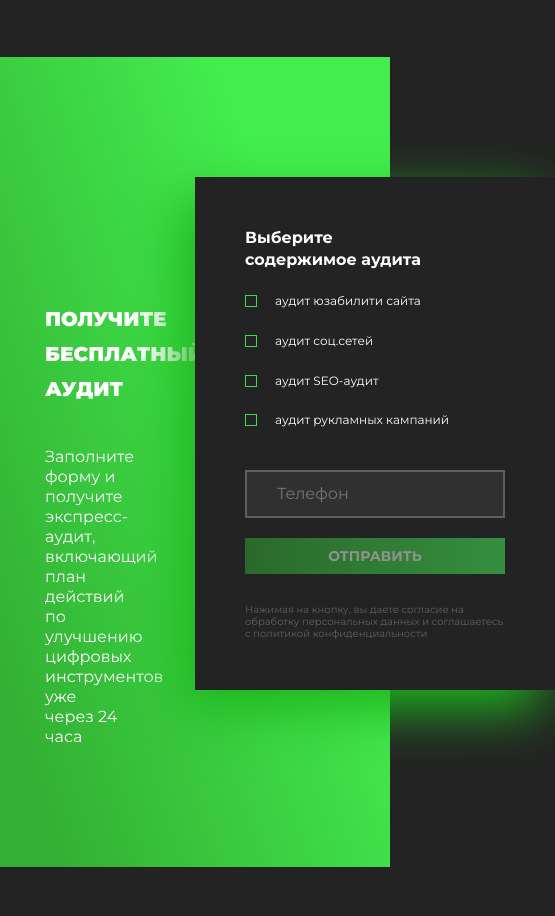
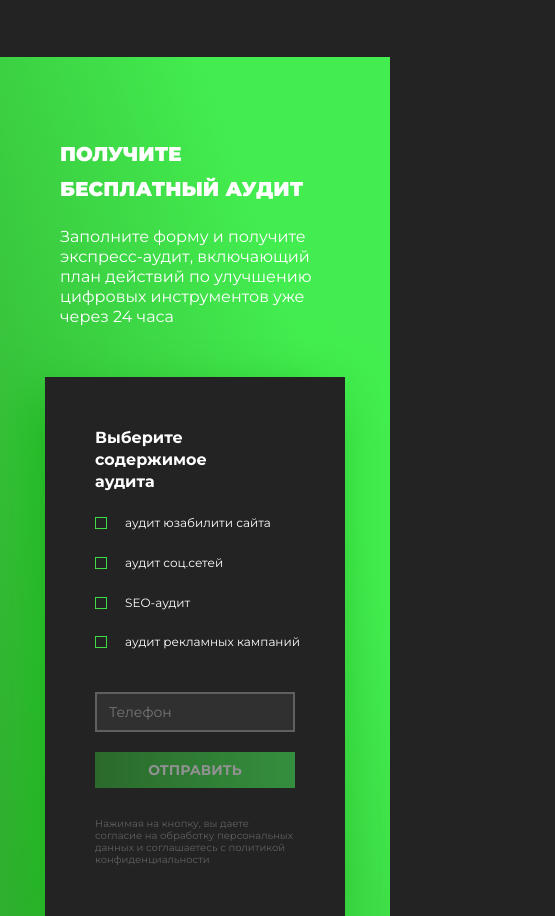
Before and after one commit to il97mur/Develio, a website: page app/index.html in a window 390 px wide. Shown: the part 5417-6333 px from the top of the page, 555 px wide, since content can reach past the window. Before the commit the page ends 6284 px from the top, so only its background shows below. Drawn offline with Linux system fonts and the light colour scheme.

Commit message:
Audit form adaptive
+ Adaptive section "get-audit"
+ Adaptive popup-form audit in popup-window

```diff
--- a/app/index.html
+++ b/app/index.html
@@ -457,8 +457,8 @@
 
 				<label class="label get-audit__label"><input type="checkbox" hidden class="input input-checkbox get-audit__input-checkbox"> <div class="label__text">аудит юзабилити сайта</div> </label>
 				<label class="label get-audit__label"><input type="checkbox" hidden class="input input-checkbox get-audit__input-checkbox"> <div class="label__text">аудит соц.сетей</div> </label>
-				<label class="label get-audit__label"><input type="checkbox" hidden class="input input-checkbox get-audit__input-checkbox"> <div class="label__text">аудит SEO-аудит</div> </label>
-				<label class="label get-audit__label"><input type="checkbox" hidden class="input input-checkbox get-audit__input-checkbox"> <div class="label__text">аудит рукламных кампаний</div> </label>
+				<label class="label get-audit__label"><input type="checkbox" hidden class="input input-checkbox get-audit__input-checkbox"> <div class="label__text">SEO-аудит</div> </label>
+				<label class="label get-audit__label"><input type="checkbox" hidden class="input input-checkbox get-audit__input-checkbox"> <div class="label__text">аудит рекламных кампаний</div> </label>
 
 				<input type="tel" name="phone" placeholder="Телефон" required class="input input-text get-audit__input-text">
 				<input type="submit" value="Отправить" class="button button_primary get-audit__submit disabled">
--- a/app/sass/_media.sass
+++ b/app/sass/_media.sass
@@ -56,6 +56,9 @@
     .logo
         width: 85px
     .button
+        font-size: 14px
+        padding: 8px 12px
+    .input-text
         font-size: 14px
         padding: 8px 12px
     .hamburger-img
@@ -172,6 +175,23 @@
     .more-works
         &__button
             padding: 8px 5px
+    .get-audit
+        padding: 80px 0
+        &__column
+            width: 100%
+            display: flex
+            justify-content: center
+            &:first-child
+                margin-bottom: 50px
+        &__container
+            flex-wrap: wrap
+        &__main-text
+            width: 100%
+            padding-top: 20px
+    .get-audit-content
+        padding-top: 0
+        &__inner
+            width: 90%
 
 
 @media screen and ( max-width: 576px )
--- a/app/sass/main.sass
+++ b/app/sass/main.sass
@@ -288,7 +288,7 @@ h1,h2
 	width: 100%
 	height: 100%
 	background: $black
-	opacity: 0.9
+	background: rgba($black, .9)
 
 
 .close
```
Also changed, not shown: app/css/styles.min.css.
